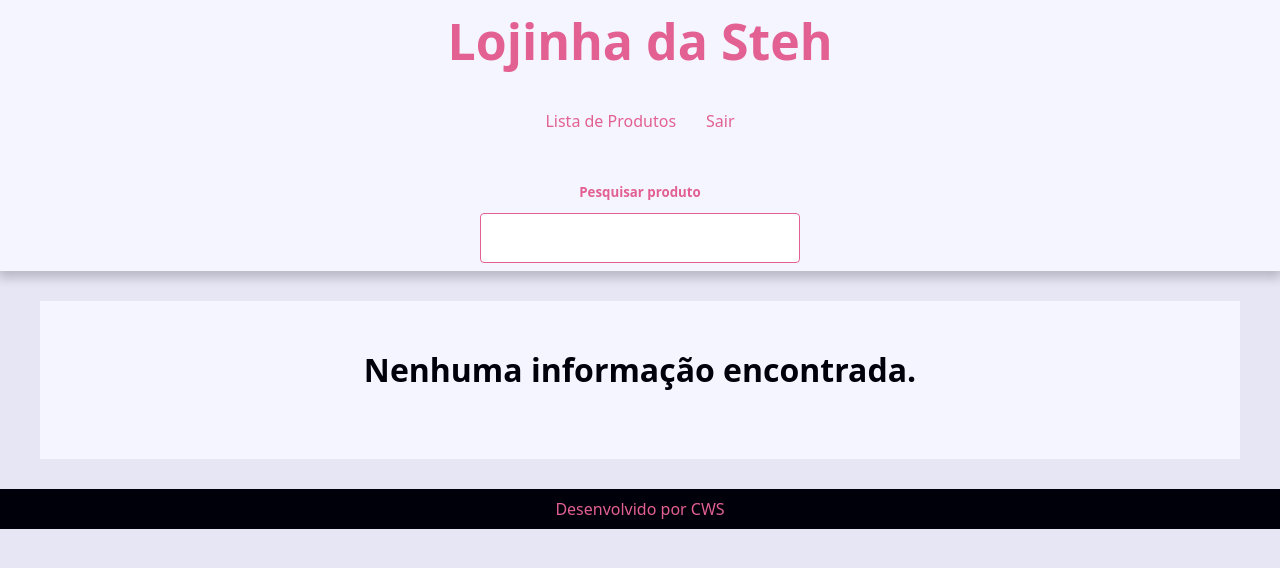
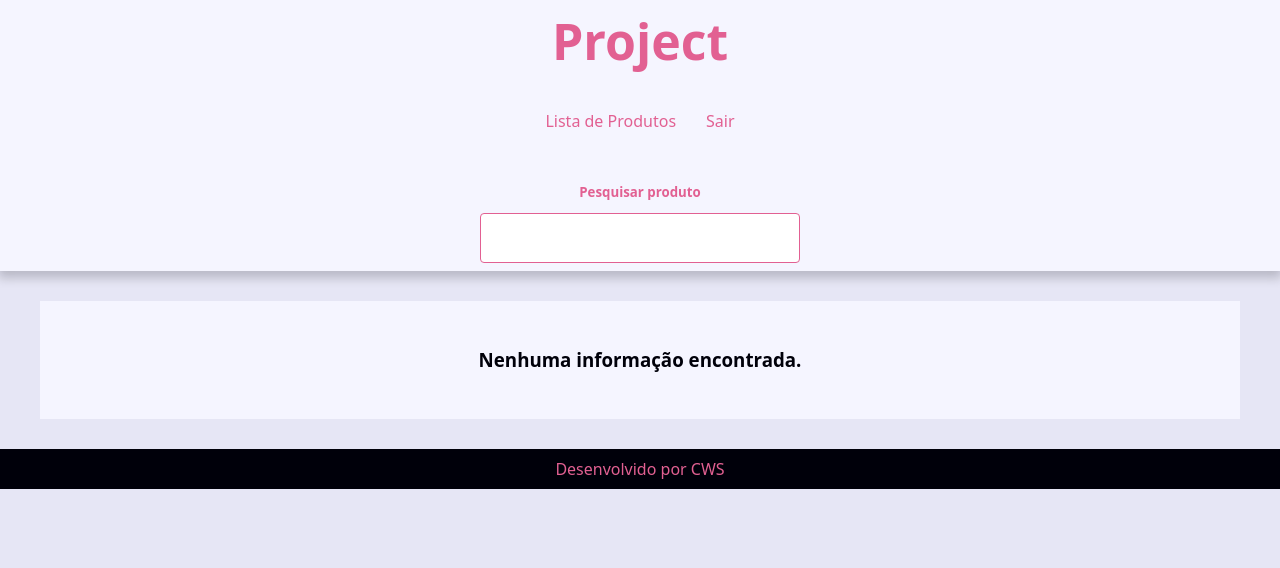
Before and after one commit to cwschopsjr/natura_app, a Django app: page /estoque/ in a window 1280 px wide. Shown: the top 568 px of the page. Run offline with Django 5.2, Linux system fonts and the light colour scheme; the visitor is signed in with stand-in values (Sample User, id 1); data that the repository does not hold is empty.

Commit message:
reiniciando

```diff
--- a/base_static/global/css/style.css
+++ b/base_static/global/css/style.css
@@ -349,3 +349,7 @@ p {
   font-size: var(--smaller-font-size);
   text-align: center;
 }
+
+.single-contact-name-search {
+  text-align: center;
+}
--- a/base_templates/global/partials/_head.html
+++ b/base_templates/global/partials/_head.html
@@ -1,5 +1,5 @@
 {% load static %}
 <meta charset="UTF-8">
 <meta name="viewport" content="width=device-width, initial-scale=1.0">
-<title>{{site_title}}Lojinha da Steh</title>
+<title>{{site_title}}Project</title>
 <link rel="stylesheet" href="{% static 'global/css/style.css' %}">
--- a/base_templates/global/partials/_header.html
+++ b/base_templates/global/partials/_header.html
@@ -1,7 +1,7 @@
 <header class="header">
     <h1 class="header-heading">
        <a href="{% url 'contact:index' %}" class="header-link">
-        Lojinha da Steh
+        Project
        </a>
     </h1>
 
--- a/contact/templates/contact/estoque.html
+++ b/contact/templates/contact/estoque.html
@@ -104,7 +104,7 @@
       </div>
   {% else %}
       <div class="single-contact">
-          <h1 class="single-contact-name-search">
+          <h3 class="single-contact-name-search">
               Nenhuma informação encontrada.
           </h1>
       </div>
```
